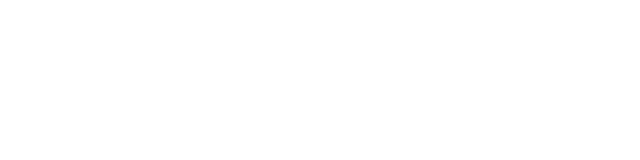
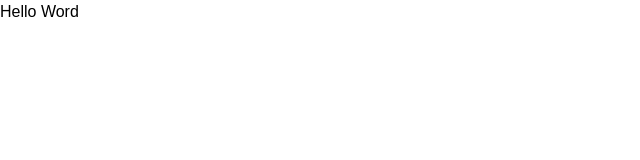
Before and after one commit to ThanhNV121097/project-619d6660, a Next.js app in the folder code/frontend/: page / in a window 1280 px wide. Shown: the top 160 px of the page, without its empty margins (0-640 px from the left). Built offline with nearby package versions, Linux system fonts and the light colour scheme.

Commit message:
feat(ui): mount greeting component

```diff
--- a/code/frontend/app/page.tsx
+++ b/code/frontend/app/page.tsx
@@ -1,3 +1,9 @@
+import HelloWord from "@/components/HelloWord";
+
 export default function Home() {
-  return <main aria-label="Hello Word" className="app-shell">{/* story components mount here */}</main>;
+  return (
+    <main aria-label="Hello Word" className="app-shell">
+      <HelloWord />
+    </main>
+  );
 }
```
